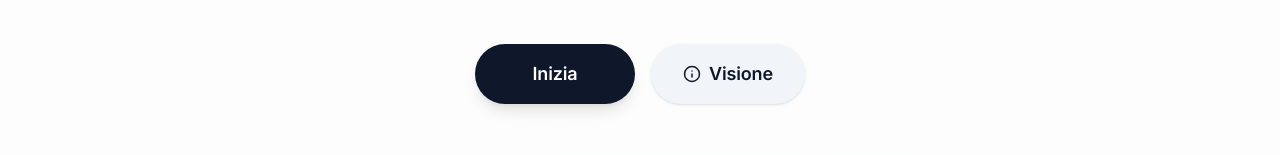
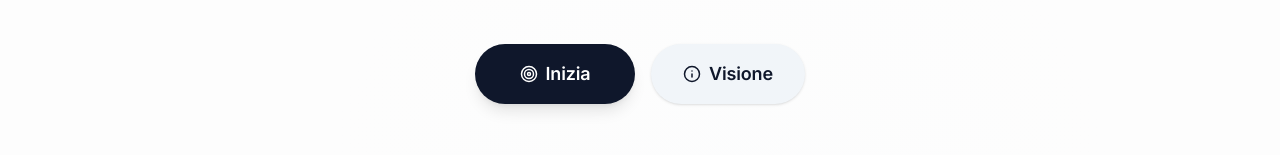
Before and after one commit to linzialessandro/SenzaTesto, a Next.js app in the folder apps/frontend/: page / in a window 1280 px wide. Shown: the part 501-656 px from the top of the page. Built offline with nearby package versions, Linux system fonts and the light colour scheme; no server answers; the database is empty.

Commit message:
fix(frontend): restore Target icon on Inizia hero button
Keep the single primary CTA label while bringing back the familiar
practice icon for visual continuity.

```diff
--- a/apps/frontend/src/components/home/HeroSection.tsx
+++ b/apps/frontend/src/components/home/HeroSection.tsx
@@ -1,6 +1,6 @@
 import React from 'react';
 import { motion } from 'framer-motion';
-import { Sparkles, Info } from 'lucide-react';
+import { Sparkles, Info, Target } from 'lucide-react';
 import { Button } from '@/components/ui/Button';
 
 interface HeroSectionProps {
@@ -67,7 +67,8 @@ export function HeroSection({ onOpenInfo, totalCount, onStartPractice }: HeroSec
       </p>
 
       <div className="flex flex-col sm:flex-row items-center justify-center gap-3 sm:gap-4 mb-12 sm:mb-16 w-full max-w-xs sm:max-w-none mx-auto">
-        <Button size="lg" onClick={handleStart} className="w-full sm:w-auto min-w-[10rem]">
+        <Button size="lg" onClick={handleStart} className="flex items-center justify-center gap-2 w-full sm:w-auto min-w-[10rem] group">
+          <Target size={18} className="transition-transform duration-300 group-hover:scale-110" />
           Inizia
         </Button>
         <Button
```
